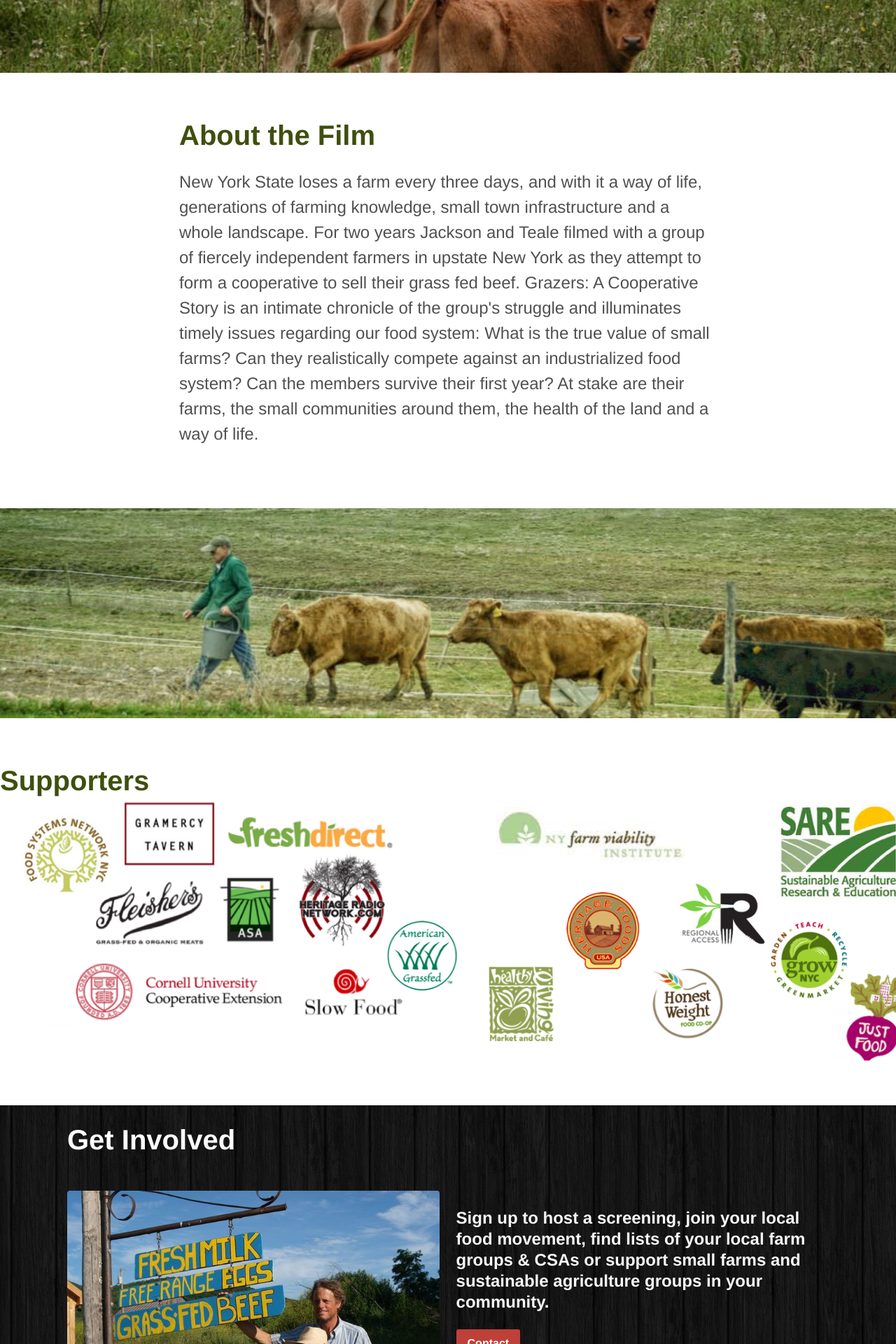
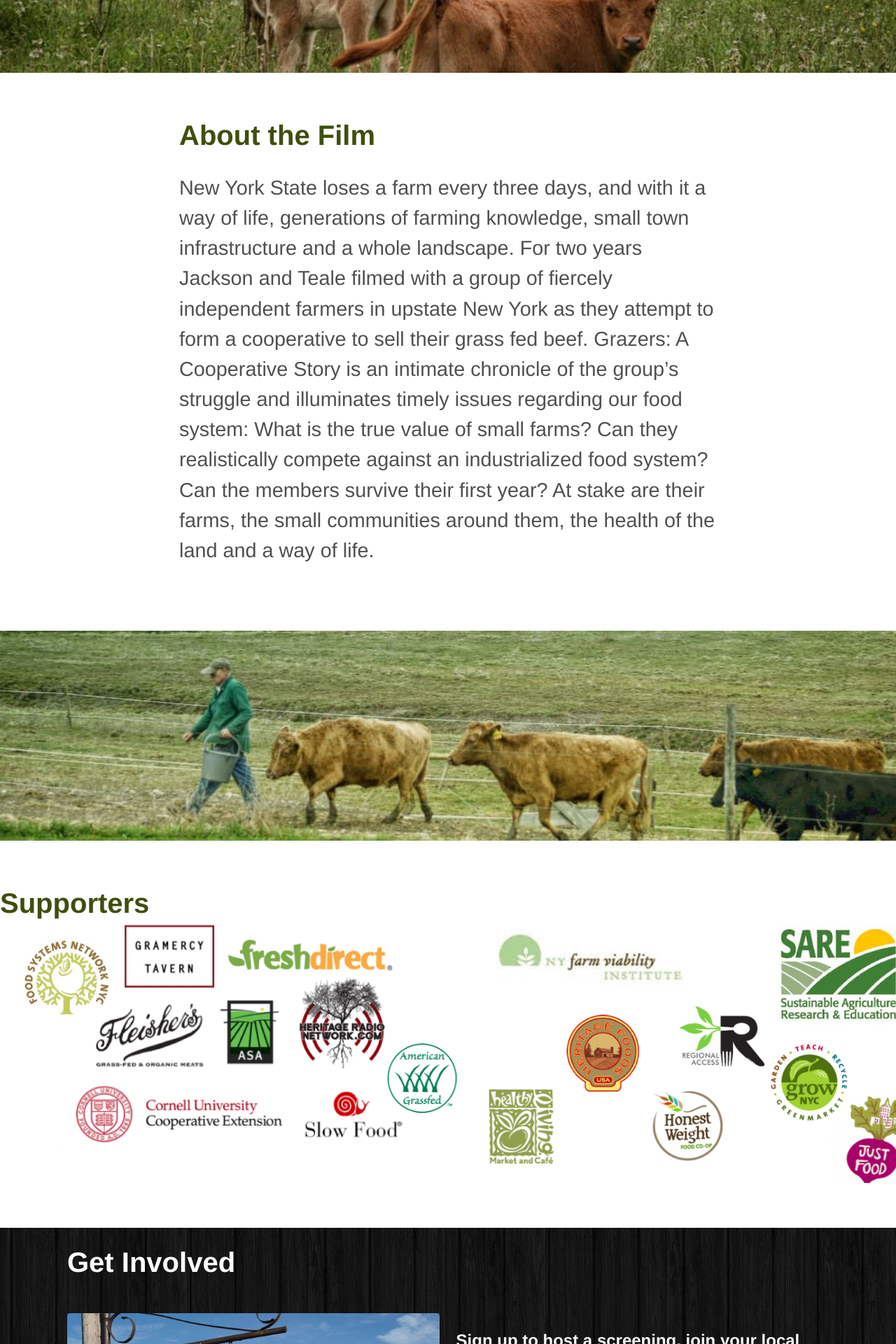
Before and after one commit to Grazers/grazersfilm, a Jekyll site: the page built from _pages/home.md, in a window 1280 px wide. Shown: the part 861-2781 px from the top of the page at 70% size. Built offline with Jekyll 4.4.1, drawn with Linux system fonts in a browser that asks for light colours.

Commit message:
make home page editable
Signed-off-by: budparr <budparr@sonnetmedia.net>

```diff
--- /dev/null
+++ b/_data/notes.yaml
@@ -0,0 +1 @@
+- copy: ""
--- a/_includes/global/footer.html
+++ b/_includes/global/footer.html
@@ -1,8 +1,3 @@
-{% comment %}
-.push and .bg are utility classes we can use to
-stick our footer at the bottom of the page and
-display a full width background image, respectively
-{% endcomment %}
 <div class="push bg"></div>
 <footer class="footer-2" id="content-info">
   <div class="footer-inner">
@@ -21,19 +16,13 @@
       </div>
     </div>
   </div>
-
 <hr />
-
-{% comment %}
-  <p class="lead centered">Teale Productions Inc and Jackson Films are looking for an Outreach Director for the new documentary Grazers: A Cooperative Story. The film chronicles the formation of a grass fed beef cooperative by a group of farmers in upstate New York and the challenges they face navigating a broken food system. The documentary will premiere at DOC NYC in mid November and we hope for many more festival appearances. We are looking for an enthusiastic and talented social media coordinator to expand and maintain our web site, Facebook page, Tumblr , Instagram and Twitter accounts; to research and contact compatible organizations; to manage our mailing lists and e-mail blasts; to organize screenings and compile screening kits and generally promote the film’s message and mission. This can be a full time or part time position.
- If interested, please contact Sarah at <a href="mailto:sarah@tealeproductionsinc.com">sarah@tealeproductionsinc.com</a>
- </p>
-{% endcomment %}
-
-
-
+{% for note in site.data.notes limit: 1 %}
+  {% if note.copy %}
+    <p class="lead centered">{{ note.copy }}</p>
+  {% endif %}
+{% endfor %}
 <hr style="margin-top:4em;" />
-
   <div class="row">
     <ul class="no-bullet">
       <li class="source-org vcarfd copyright">
--- a/_includes/global/hero.html
+++ b/_includes/global/hero.html
@@ -1,8 +1,8 @@
 <div class="hero">
   <div class="hero-inner">
     <div class="hero-copy">
-      <h1>Grazers: A Cooperative Story</h1>
-      <p class="lead">What is the true value of small farms? Can they realistically compete against an industrialized food system? Can the members survive their first year? At stake are their farms, around them, the health of the land and a way of life.</p>
+      <h1>{{ page.title }}</h1>
+      <p class="lead">{{ page.excerpt }}</p>
     </div>
   </div>
 </div>
--- a/_layouts/home.html
+++ b/_layouts/home.html
@@ -3,36 +3,34 @@
 section: page
 class: home
 ---
+{% if  page.youtube %}
   <section style="margin:3em auto 5em auto;">
     <div class="trailer">
       <h2 id="trailer">Trailer</h2>
-    <iframe style="max-width:96%;" width="853" height="480" src="//www.youtube.com/embed/sIkNV_wn_tA?rel=0" frameborder="0" allowfullscreen></iframe>
+      <iframe style="max-width:96%;" width="853" height="480" src="//www.youtube.com/embed/{{ page.youtube }}?rel=0" frameborder="0" allowfullscreen></iframe>
     </div>
   </section>
-
   <section class="row2"></section>
-
+{% elsif page.vimeo %}
+  <section style="margin:3em auto 5em auto;">
+    <div class="trailer">
+      <h2 id="trailer">Trailer</h2>
+      <iframe src="//player.vimeo.com/video/{{ page.vimeo }}?title=0&amp;byline=0&amp;portrait=0" width="850" height="478" frameborder="0" webkitallowfullscreen mozallowfullscreen allowfullscreen></iframe>
+    </div>
+  </section>
+  <section class="row2"></section>
+{% endif %}
 <section class="row3">
   <div style="width:60%;margin:auto;">
     <h2 id="about">About the Film</h2>
-    <p class="lead">New York State loses a farm every three days, and with it a way of life, generations of farming knowledge, small town infrastructure and a whole landscape. For two years Jackson and Teale filmed with a group of fiercely independent farmers in upstate New York as they attempt to form a cooperative to sell their grass fed beef. Grazers: A Cooperative Story is an intimate chronicle of the group's struggle and illuminates timely issues regarding our food system: What is the true value of small farms? Can they realistically compete against an industrialized food system? Can the members survive their first year? At stake are their farms, the small communities around them, the health of the land and a way of life.
-  </p>
+    <div class="lead">{{content}}</div>
   </div>
 </section>
-
-
 <section class="row4"></section>
-
-
 <section class="row3">
-
-
-
   <div class="supporters">
     <h2 id="supporters">Supporters</h2>
-
     <img src="/assets/img/supporters-1.png" class="first">
     <img src="/assets/img/supporters-2.png">
-
   </div>
 </section>
--- a/assets/css/screen.scss
+++ b/assets/css/screen.scss
@@ -77,11 +77,13 @@
 .row2, .row4 {
 background-attachment:fixed;
 }
-
+}
+.lead, .lead p {
+  font-size: 1.5em;
 }
 
-.lead {
-  font-size: 1.5em;
+.lead p {
+  font-size: 1.2em;
 }
 
 .centered {
```
Also changed, not shown: _pages/home.md (+4 -0 lines). Lines whose indentation alone changed are shown as unchanged.
